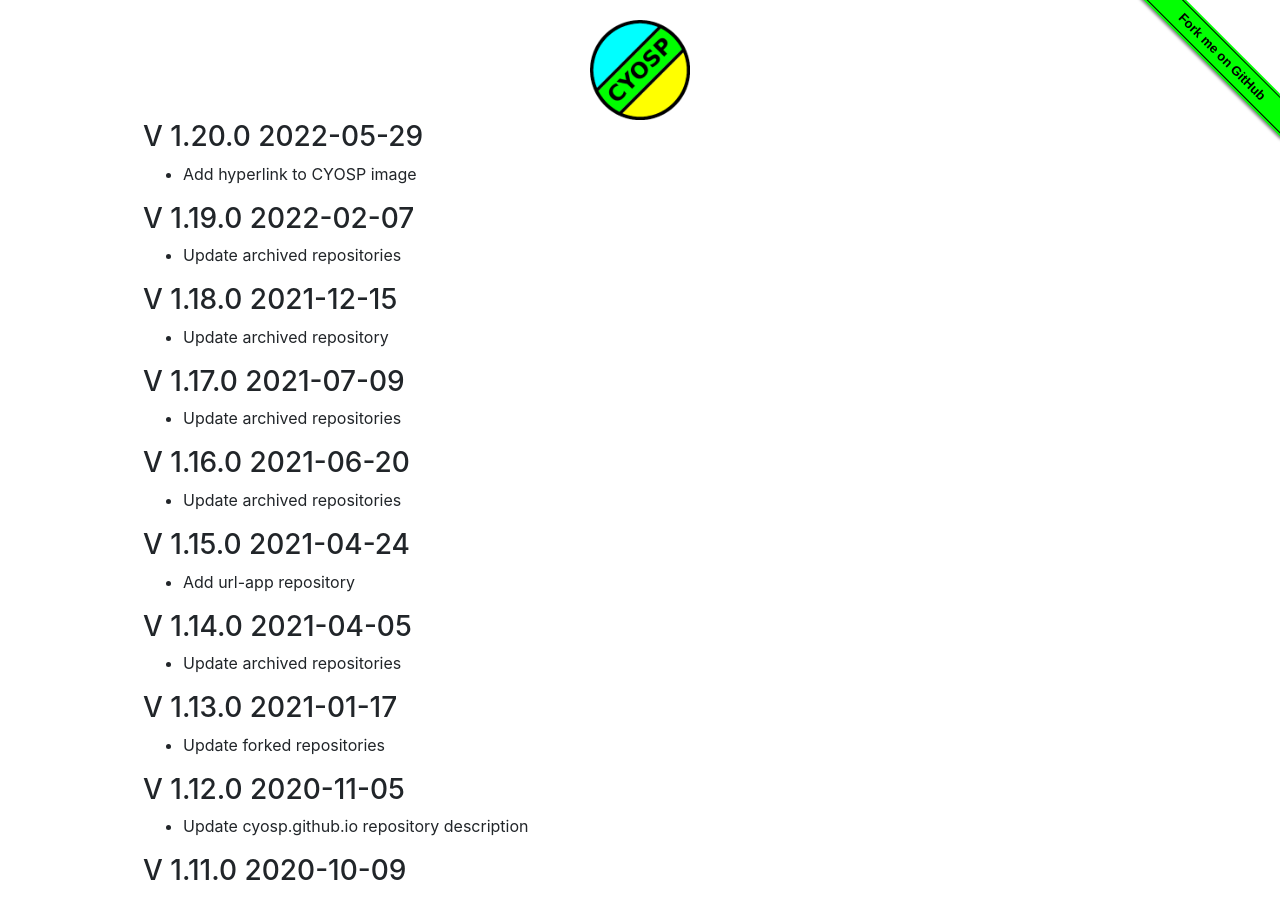
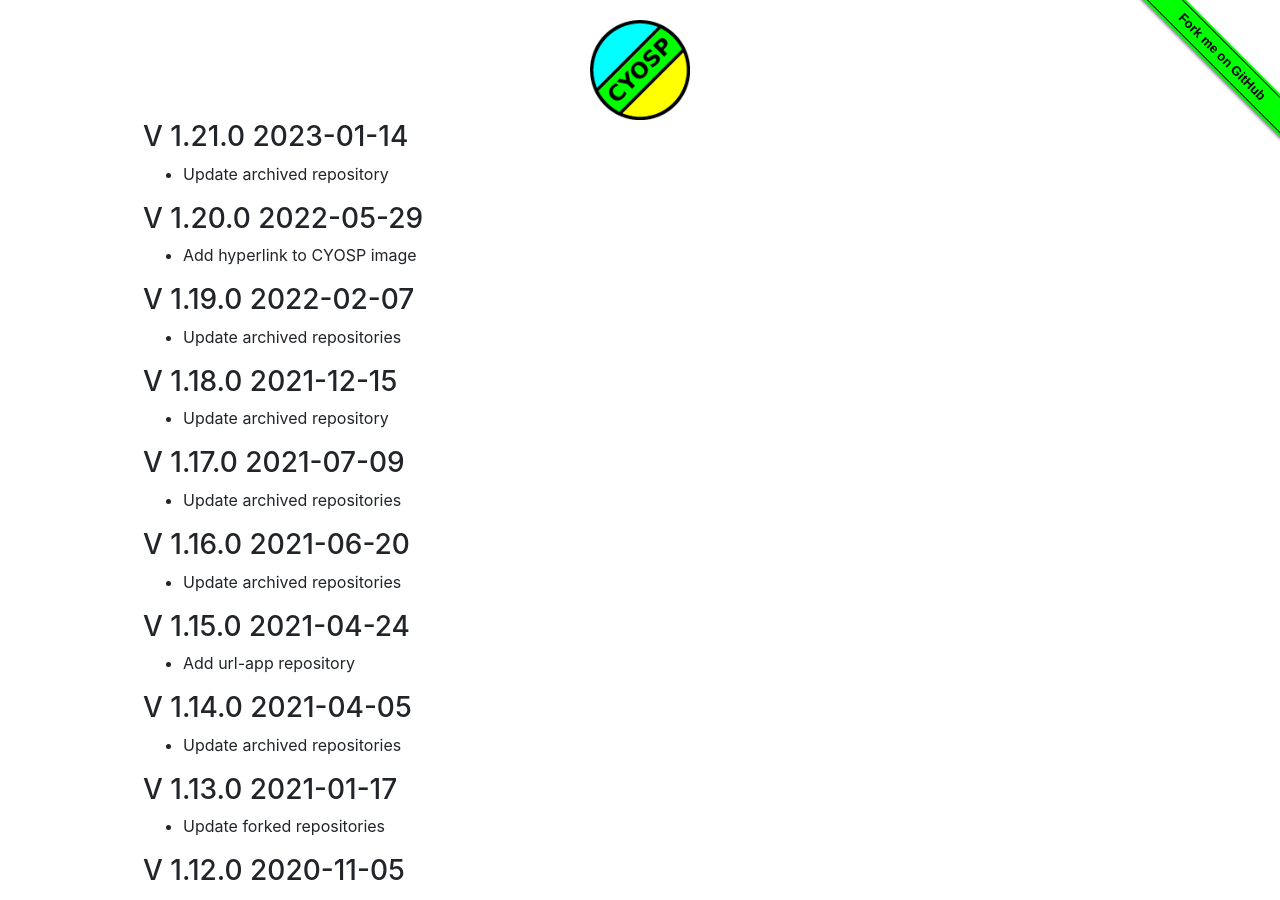
Before and after one commit to cyosp/cyosp.github.io, a Jekyll site: the page built from CHANGES.md, in a window 1280 px wide and 900 px high. Built offline with Jekyll 4.4.1, drawn with Linux system fonts in a browser that asks for light colours; our own code applies the rules of GitHub Pages for plain Markdown files.

Commit message:
Update archived repository

```diff
--- a/CHANGES.md
+++ b/CHANGES.md
@@ -1,3 +1,6 @@
+### V 1.21.0 2023-01-14
+- Update archived repository
+
 ### V 1.20.0 2022-05-29
 - Add hyperlink to CYOSP image
 
```
